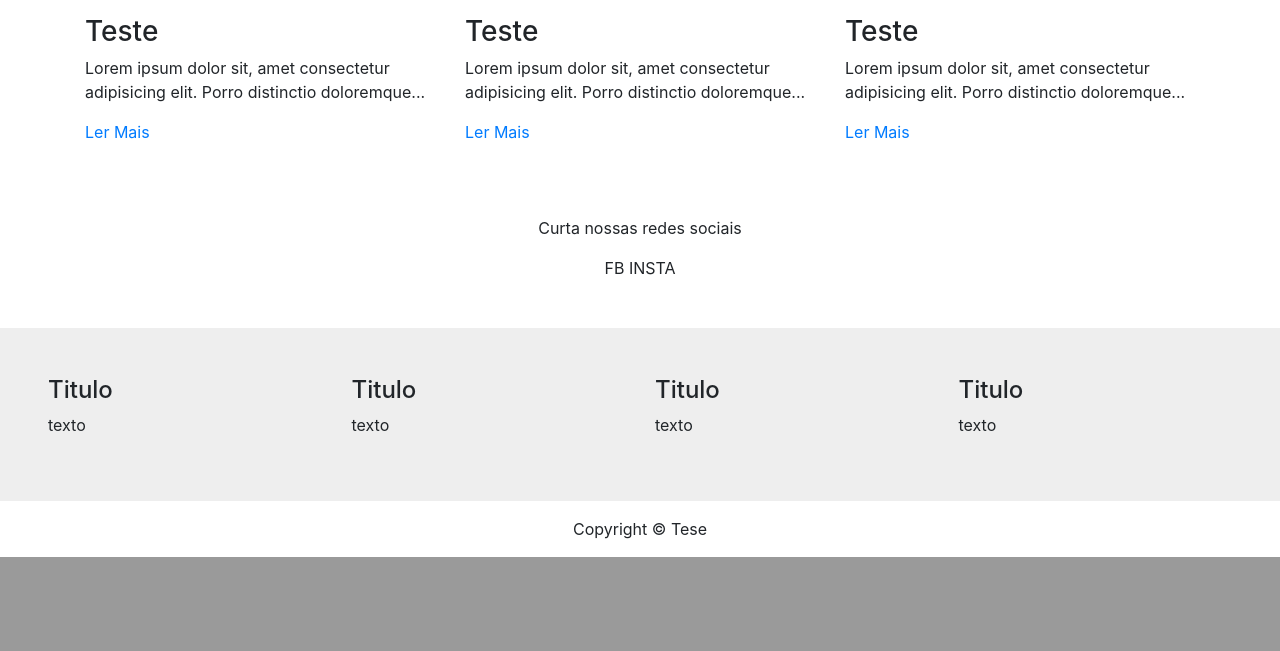
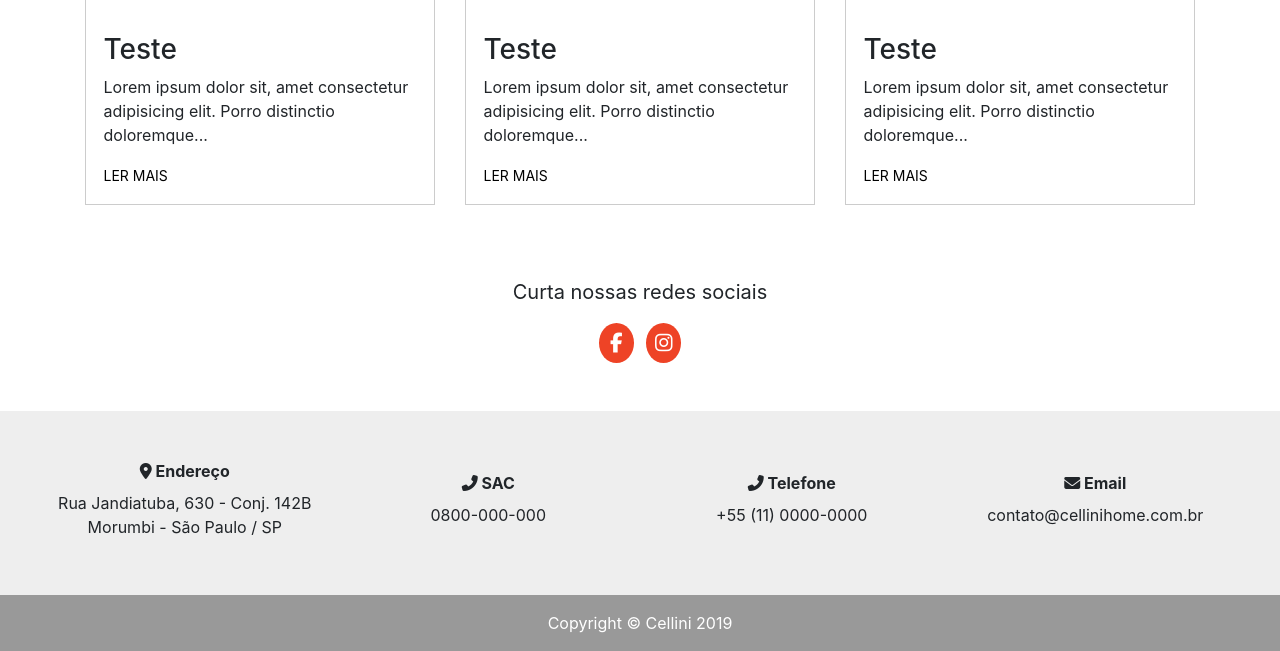
Before and after one commit to ThomazStaziak/Cellini, a PHP site: page / in a window 1280 px wide. Shown: the part 1437-2088 px from the top of the page. Before the commit the page ends 1994 px from the top, so only its background shows below. Run offline with PHP 8.4, Linux system fonts and the light colour scheme; some libraries are stand-ins or nearby versions.

Commit message:
chore: optmizing some styles and components

```diff
--- a/assets/css/styles.css
+++ b/assets/css/styles.css
@@ -59,15 +59,53 @@ body {
   background-color: #eeeeee;
 }
 
+.c-secondary-bg {
+  background-color: #999999;
+}
+
 .c-main-bg h2,
-.c-recipe h2,
+.c-recipe-container h2,
 .c-contact h1,
 .c-contact h2 {
   color: #ee4326;
   font-weight: bold;
 }
 
+/* <======== recipe area =======> */
+.c-recipe {
+  border: 1px #ccc solid;
+  padding: 5%;
+}
+
+.c-recipe a {
+  color: #000;
+  font-size: 14px;
+  text-transform: uppercase;
+}
+
 /* <======== contact area =======> */
 .c-map {
   height: 90vh;
 }
+
+/* <======== social area =======> */
+.c-social-icons p {
+  font-size: 20px;
+}
+
+.c-social-icons span {
+  background-color: #ee4326;
+  color: #fff;
+  width: 35px;
+  height: 40px;
+  line-height: 40px;
+  border-radius: 50%;
+  font-size: 20px;
+}
+
+/* <======== about area =======> */
+.c-about-items {
+  list-style: none;
+}
+
+/* <======== footer area =======> */
--- a/index.html
+++ b/index.html
@@ -1,10 +1,16 @@
 <!DOCTYPE html>
-<html lang="en">
+<html lang="pt-br">
   <head>
     <meta charset="UTF-8" />
     <meta name="viewport" content="width=device-width, initial-scale=1.0" />
     <meta http-equiv="X-UA-Compatible" content="ie=edge" />
     <title>Cellini</title>
+    <!-- <==== fa icons ====> -->
+    <script
+      defer
+      src="https://kit.fontawesome.com/20e8b326ff.js"
+      crossorigin="anonymous"
+    ></script>
     <!-- <==== bootstrap links ====> -->
     <link
       rel="stylesheet"
@@ -89,7 +97,7 @@
                 <a class="nav-link c-nav__li" href="#">Receitas</a>
               </li>
               <li class="nav-item">
-                <a class="nav-link c-nav__li" href="#">Contato</a>
+                <a class="nav-link c-nav__li" href="contact.html">Contato</a>
               </li>
             </ul>
           </div>
@@ -210,7 +206,7 @@
                 alt=""
                 class="w-100"
               />
-              <div>
+              <div class="c-recipe">
                 <h3 class="mt-3">Teste</h3>
                 <p>
                   Lorem ipsum dolor sit, amet consectetur adipisicing elit.
@@ -225,7 +221,7 @@
                 alt=""
                 class="w-100"
               />
-              <div>
+              <div class="c-recipe">
                 <h3 class="mt-3">Teste</h3>
                 <p>
                   Lorem ipsum dolor sit, amet consectetur adipisicing elit.
@@ -240,7 +236,7 @@
                 alt=""
                 class="w-100"
               />
-              <div>
+              <div class="c-recipe">
                 <h3 class="mt-3">Teste</h3>
                 <p>
                   Lorem ipsum dolor sit, amet consectetur adipisicing elit.
@@ -253,37 +249,64 @@
         </div>
       </div>
     </main>
-    <div class="container-fluid p-5 text-center">
+    <div class="c-social-icons container-fluid p-5 text-center">
       <p>Curta nossas redes sociais</p>
-      <span>FB</span>
-      <span>INSTA</span>
+      <span class="d-inline-block mr-2">
+        <i class="fab fa-facebook-f"></i>
+      </span>
+      <span class="d-inline-block">
+        <i class="fab fa-instagram"></i>
+      </span>
     </div>
 
-    <footer class="footer mt-auto">
+    <footer class="c-secondary-bg footer mt-auto">
       <div class="container-fluid c-main-bg p-5">
         <div class="row">
-          <div class="col-3">
-            <h4>Titulo</h4>
-            <p>texto</p>
+          <div
+            class="col-6 col-md-3 d-flex flex-column justify-content-center align-items-center"
+          >
+            <div class="font-weight-bold">
+              <i class="fas fa-map-marker-alt"></i>
+              <span>Endereço</span>
+            </div>
+            <p class="my-2 text-center">
+              Rua Jandiatuba, 630 - Conj. 142B <br />
+              Morumbi - São Paulo / SP
+            </p>
           </div>
-          <div class="col-3">
-            <h4>Titulo</h4>
-            <p>texto</p>
+          <div
+            class="col-6 col-md-3 d-flex flex-column justify-content-center align-items-center"
+          >
+            <div class="font-weight-bold">
+              <i class="fas fa-phone-alt"></i>
+              <span>SAC</span>
+            </div>
+            <p class="my-2 text-center">0800-000-000</p>
           </div>
-          <div class="col-3">
-            <h4>Titulo</h4>
-            <p>texto</p>
+          <div
+            class="col-6 col-md-3 d-flex flex-column justify-content-center align-items-center"
+          >
+            <div class="font-weight-bold">
+              <i class="fas fa-phone-alt"></i>
+              <span>Telefone</span>
+            </div>
+            <p class="my-2 text-center">+55 (11) 0000-0000</p>
           </div>
-          <div class="col-3">
-            <h4>Titulo</h4>
-            <p>texto</p>
+          <div
+            class="col-6 col-md-3 d-flex flex-column justify-content-center align-items-center"
+          >
+            <div class="font-weight-bold">
+              <i class="fas fa-envelope"></i>
+              <span>Email</span>
+            </div>
+            <p class="my-2 text-center">contato@cellinihome.com.br</p>
           </div>
         </div>
       </div>
       <div
         class="container-fluid d-flex justify-content-center align-items-center p-3"
       >
-        <p class="m-0">Copyright &copy; Tese</p>
+        <p class="m-0 text-white">Copyright &copy; Cellini 2019</p>
       </div>
     </footer>
   </body>
```
Also changed, not shown: other parts of index.html (+8 -18 lines), about.html (+57 -22 lines), contact.html (+57 -21 lines), assets/img/banner1.jpg (added).
